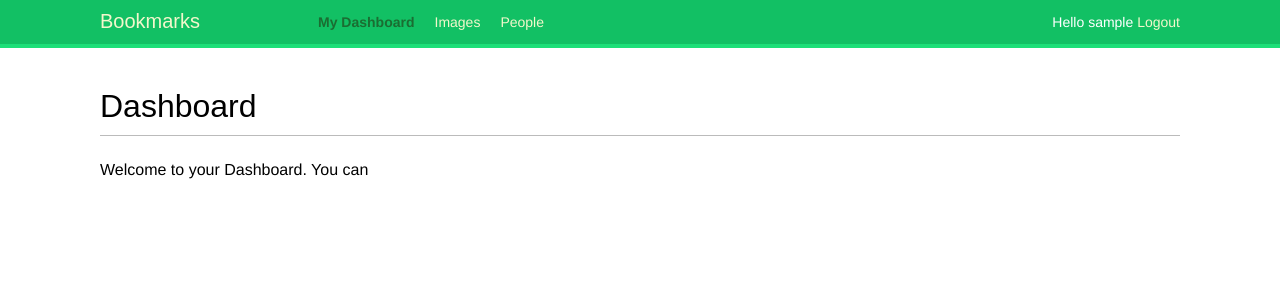
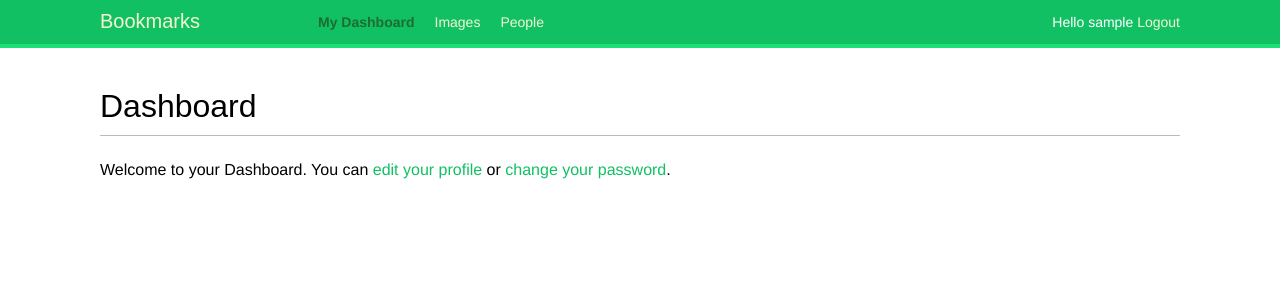
Before and after one commit to cwanjiru/django-images, a Django app: page /account/ in a window 1280 px wide. Shown: the top 308 px of the page. Run offline with Django 3.2, Linux system fonts and the light colour scheme; the visitor is signed in with stand-in values (Sample User, id 1); some web fonts are replaced.

Commit message:
Add a link to edit profile and change the password.

```diff
--- a/account/templates/account/dashboard.html
+++ b/account/templates/account/dashboard.html
@@ -4,5 +4,7 @@
 
 {% block content %}
 <h1> Dashboard</h1>
-<p>Welcome to your Dashboard. You can <a href="{% url ''%}"></a></p>
+<p>Welcome to your Dashboard. You can
+    <a href="{% url 'edit'%}">edit your profile</a>
+    or <a href="{% url 'password_change' %}">change your password</a>.</p>
 {% endblock %}
```
